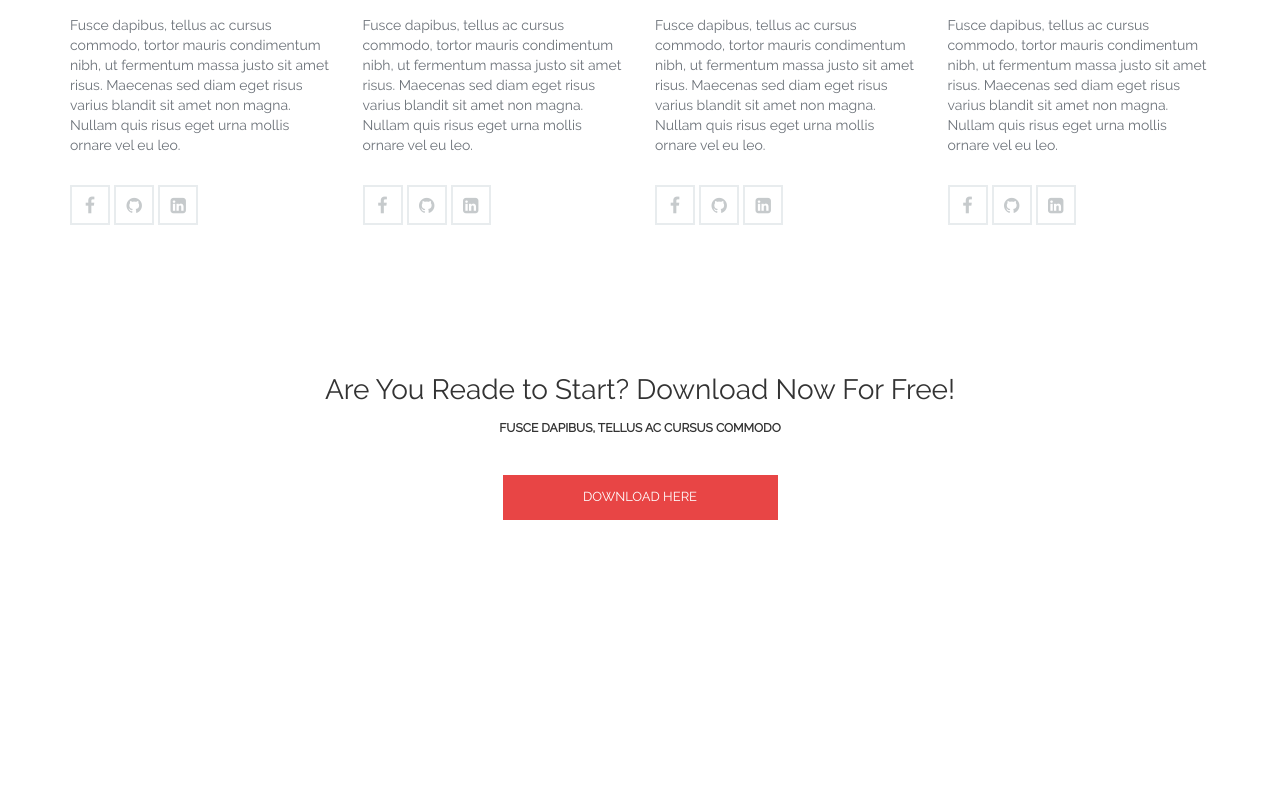
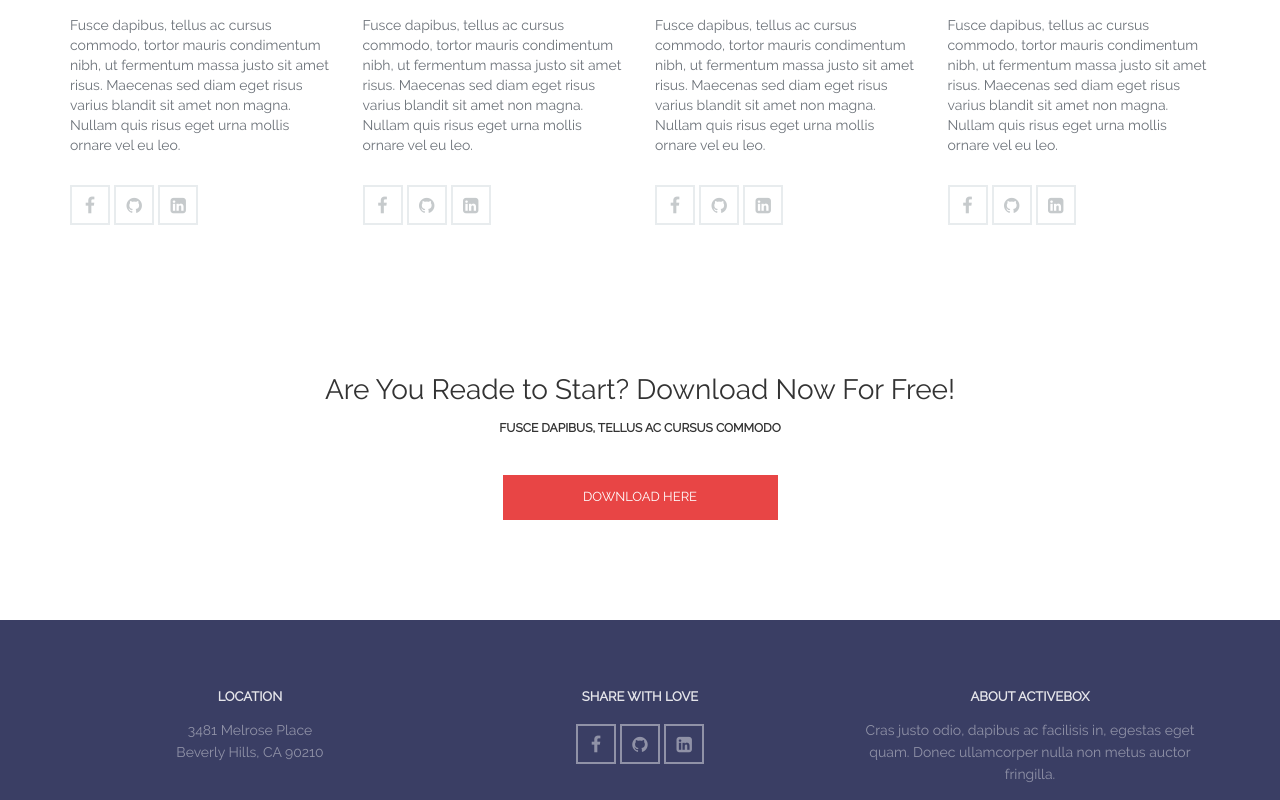
Before and after one commit to YakovenkoMaksim/Adaptive_site_Bootstrap, a plain HTML site: page index.html in a window 1280 px wide. Shown: the part 2196-2996 px from the top of the page. Before the commit the page ends 2816 px from the top, so only its background shows below. Drawn offline with Linux system fonts and the light colour scheme.

Commit message:
the footer section

```diff
--- a/css/main.css
+++ b/css/main.css
@@ -99,6 +99,8 @@ nav {
     margin-bottom: 77px;
 }
 
+/*End of Navigation section*/
+
 /*Features section*/
 
 .features {
@@ -121,6 +123,8 @@ nav {
     color: #6c7279;
     padding-bottom: 45px;
 }
+
+/* End of Features section*/
 
 /*Work section*/
 
@@ -162,6 +166,8 @@ nav {
     font-weight: bold;
 }
 
+/*End of Work section*/
+
 /*Team section*/
 
 .team {
@@ -192,7 +198,7 @@ nav {
 .social_block {
     margin-top: 30px;
 }
-
+.footer_social_block a,
 .social_block a {
     color: #c6cacc;
     border: 2px solid #e8ecee;
@@ -201,7 +207,28 @@ nav {
     width: 40px;
     text-align: center;
     padding-top: 10px;
+    text-decoration: none;
 }
+
+.fa-facebook:hover,
+.fa-github:hover,
+.fa-linkedin-square:hover {
+    border-color: #c6cacc;
+}
+
+.fa-facebook:hover {
+    color: #3b5998;
+}
+
+.fa-github:hover {
+    color: #323131;
+}
+
+.fa-linkedin-square:hover {
+    color: #0077b5;
+}
+
+/*End of Team section*/
 
 /*Download section*/
 
@@ -219,3 +246,51 @@ nav {
     font-size: 12px;
     font-weight: bold;
 }
+
+/*End of Download section*/
+
+/*Footer section*/
+
+footer {
+    background-color: #3a3e64;
+}
+
+.footer_block {
+    padding: 60px 0 85px 0;
+    color: #e5e5ea;
+    text-align: center;
+}
+
+.footer_block h5 {
+    text-transform: uppercase;
+    font-size: 13px;
+    font-weight: bold;
+}
+
+.footer_block p {
+    color: #9092a7;
+    font-size: 14px;
+    padding: 5px 0;
+    line-height: 22px;
+}
+
+.footer_social_block {
+    margin-top: 20px;
+}
+
+.footer_social_block a {
+    color: #9092a7;
+    border-color: #9092a7;
+}
+
+.footer_social_block a:hover {
+    color: #ffffff;
+}
+
+.footer_social_block.fa-facebook:hover,
+.footer_social_block.fa-github:hover,
+.footer_social_block.fa-linkedin-square:hover {
+    border-color: #fff;
+}
+
+/*End of Footer section*/
--- a/index.html
+++ b/index.html
@@ -262,6 +262,33 @@
     </div>
 </section>
 
+<!--Footer section-->
+
+<footer>
+    <div class="container">
+        <div class="row">
+            <div class="footer_block">
+                <div class="col-md-4 col-md-6">
+                    <h5>Location</h5>
+                    <p>3481 Melrose Place <br> Beverly Hills, CA 90210</p>
+                </div>
+                <div class="col-md-4 col-md-6">
+                    <h5>Share with love</h5>
+                    <div class="footer_social_block">
+                        <a class="fa fa-facebook" href="https://www.facebook.com/IakovenkoMaksym" target="_blank"></a>
+                        <a class="fa fa-github" href="https://github.com/YakovenkoMaksim" target="_blank"></a>
+                        <a class="fa fa-linkedin-square" href="https://ua.linkedin.com/in/yakovenkomaksim" target="_blank"></a>
+                    </div>
+                </div>
+                <div class="col-md-4 col-md-6">
+                    <h5>About ActiveBox</h5>
+                    <p>Cras justo odio, dapibus ac facilisis in, egestas eget quam. Donec ullamcorper nulla non metus auctor fringilla.</p>
+                </div>
+            </div>
+        </div>
+    </div>
+</footer>
+
 <script src="libs/jquery/jquery-2.1.4.min.js"></script>
 <script src="libs/bootstrap/js/bootstrap.min.js"></script>
 
```
